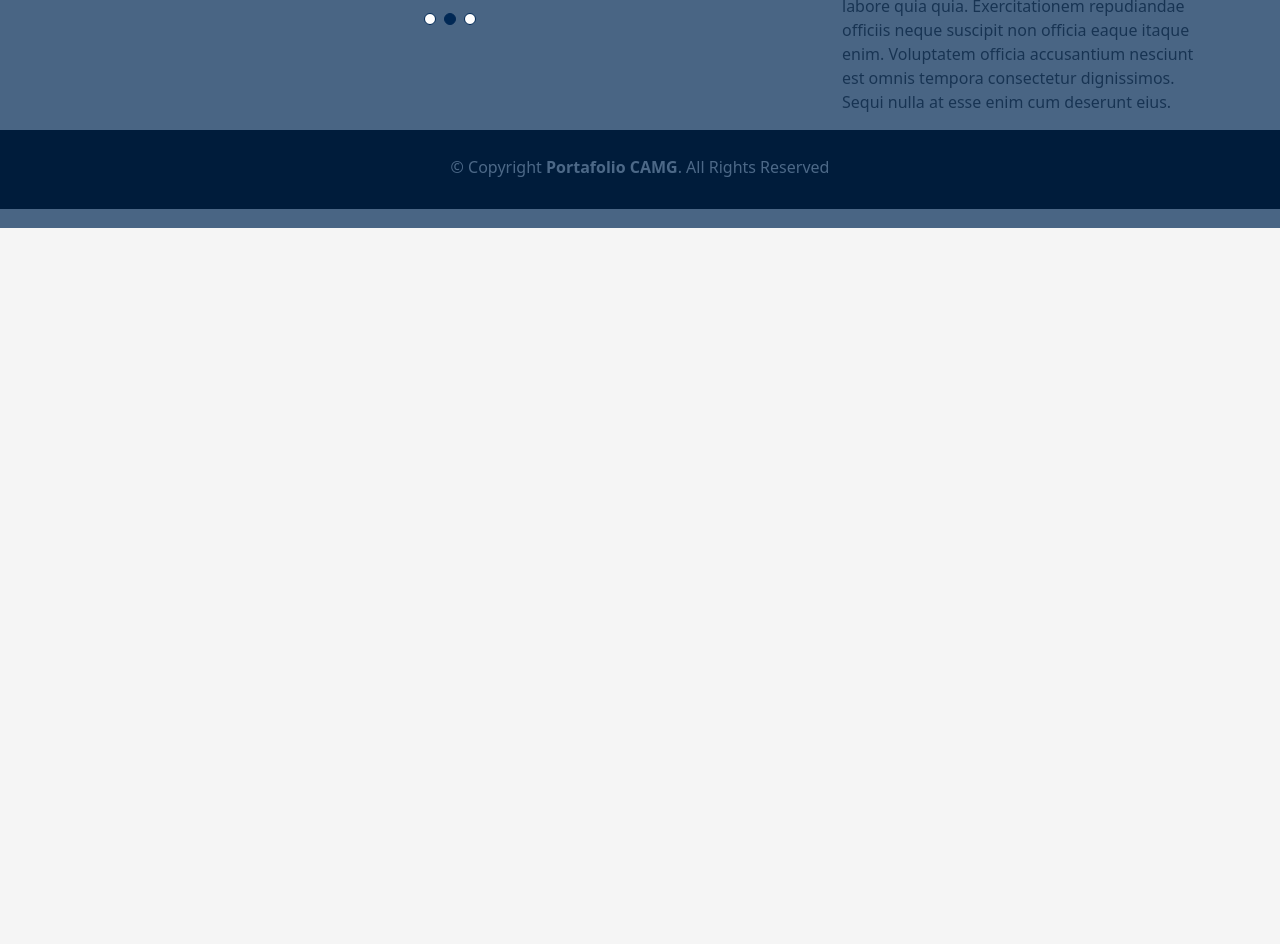
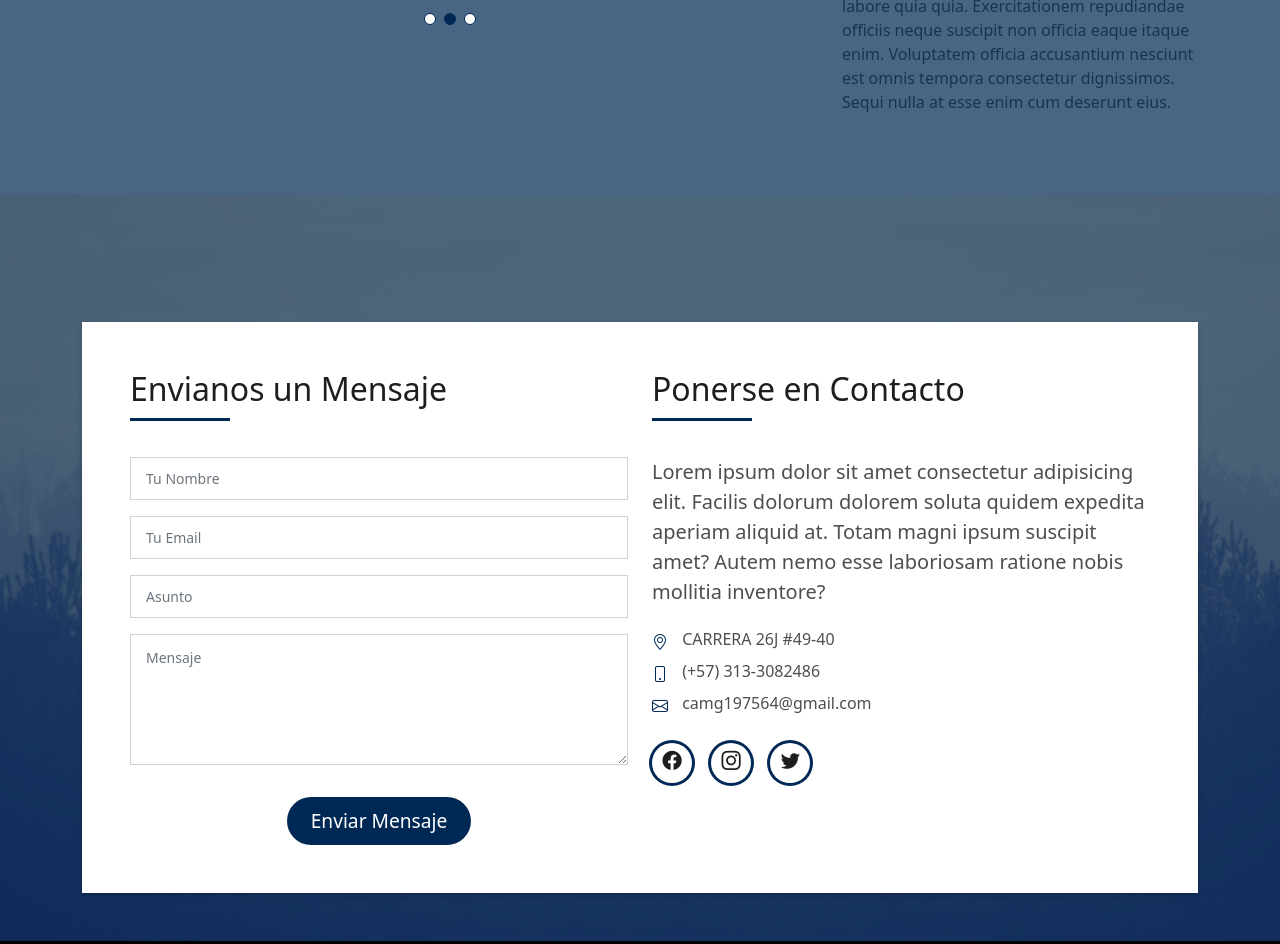
Before and after one commit to andres0524/andres0524.github.io, a plain HTML site: page portfolio-details.html in a window 1280 px wide. Shown: the part 572-1516 px from the top of the page. Before the commit the page ends 800 px from the top, so only its background shows below. Drawn offline with Linux system fonts and the light colour scheme; files whose address does not match are found by name.

Commit message:
Update portfolio-details.html

```diff
--- a/portfolio-details.html
+++ b/portfolio-details.html
@@ -43,9 +43,9 @@
       <nav id="navbar" class="navbar">
         <ul>
           <li><a class="nav-link scrollto active" href="index.html">Inicio</a></li>
-          <li><a class="nav-link scrollto" href="index.html/#about">Sobre Mi</a></li>
-          <li><a class="nav-link scrollto" href="#services">Servicios</a></li>
-          <li><a class="nav-link scrollto " href="#work">Trabajos</a></li>
+          <li><a class="nav-link scrollto" href="index.html#about">Sobre Mi</a></li>
+          <li><a class="nav-link scrollto" href="index.html#services">Servicios</a></li>
+          <li><a class="nav-link scrollto " href="index.html#work">Trabajos</a></li>
          <!-- <li><a class="nav-link scrollto " href="#blog">Blog</a></li>
           <li class="dropdown"><a href="#"><span>Drop Down</span> <i class="bi bi-chevron-down"></i></a>
             <ul>
@@ -141,6 +141,92 @@
       </div>
     </section><!-- End Portfolio Details Section -->
 
+     <!-- ======= Contact Section ======= -->
+     <section id="contact" class="paralax-mf footer-paralax bg-image sect-mt4 route" style="background-image: url(assets/img/overlay-bg.jpg)">
+      <div class="overlay-mf"></div>
+      <div class="container">
+        <div class="row">
+          <div class="col-sm-12">
+            <div class="contact-mf">
+              <div id="contact" class="box-shadow-full">
+                <div class="row">
+                  <div class="col-md-6">
+                    <div class="title-box-2">
+                      <h5 class="title-left">
+                        Envianos un Mensaje
+                      </h5>
+                    </div>
+                    <div>
+                      <form action="forms/contact.php" method="POST" role="form" class="php-email-form">
+                        <div class="row">
+                          <div class="col-md-12 mb-3">
+                            <div class="form-group">
+                              <input type="text" name="name" class="form-control" id="name" placeholder="Tu Nombre" required>
+                            </div>
+                          </div>
+                          <div class="col-md-12 mb-3">
+                            <div class="form-group">
+                              <input type="email" class="form-control" name="email" id="email" placeholder="Tu Email" required>
+                            </div>
+                          </div>
+                          <div class="col-md-12 mb-3">
+                            <div class="form-group">
+                              <input type="text" class="form-control" name="subject" id="subject" placeholder="Asunto" required>
+                            </div>
+                          </div>
+                          <div class="col-md-12">
+                            <div class="form-group">
+                              <textarea class="form-control" name="message" rows="5" placeholder="Mensaje" required></textarea>
+                            </div>
+                          </div>
+                          <div class="col-md-12 text-center my-3">
+                            <div class="loading">Cargando</div>
+                            <div class="error-message"></div>
+                            <div class="sent-message">Tu mensaje ha sido enviado. Muchas Gracias!</div>
+                          </div>
+                          <div class="col-md-12 text-center">
+                            <button type="submit" class="button button-a button-big button-rouded">Enviar Mensaje</button>
+                          </div>
+                        </div>
+                      </form>
+                    </div>
+                  </div>
+                  <div class="col-md-6">
+                    <div class="title-box-2 pt-4 pt-md-0">
+                      <h5 class="title-left">
+                        Ponerse en Contacto
+                      </h5>
+                    </div>
+                    <div class="more-info">
+                      <p class="lead">
+                        Lorem ipsum dolor sit amet consectetur adipisicing elit. Facilis dolorum dolorem soluta quidem
+                        expedita aperiam aliquid at.
+                        Totam magni ipsum suscipit amet? Autem nemo esse laboriosam ratione nobis
+                        mollitia inventore?
+                      </p>
+                      <ul class="list-ico">
+                        <li><span class="bi bi-geo-alt"></span> CARRERA 26J #49-40</li>
+                        <li><span class="bi bi-phone"></span> (+57) 313-3082486</li>
+                        <li><span class="bi bi-envelope"></span> camg197564@gmail.com</li>
+                      </ul>
+                    </div>
+                    <div class="socials">
+                      <ul>
+                        <li><a href="https://www.facebook.com/carlosandres.murciagutierrez/" target="_blank"><span class="ico-circle"><i class="bi bi-facebook"></i></span></a></li>
+                        <li><a href="https://www.instagram.com/andresamg8/" target="_blank"><span class="ico-circle"><i class="bi bi-instagram"></i></span></a></li>
+                        <li><a href="" target="_blank"><span class="ico-circle"><i class="bi bi-twitter"></i></span></a></li>
+                        <!--<li><a href=""><span class="ico-circle"><i class="bi bi-linkedin"></i></span></a></li>-->
+                      </ul>
+                    </div>
+                  </div>
+                </div>
+              </div>
+            </div>
+          </div>
+        </div>
+      </div>
+    </section><!-- End Contact Section -->
+
   </main><!-- End #main -->
 
   <!-- ======= Footer ======= -->
```
